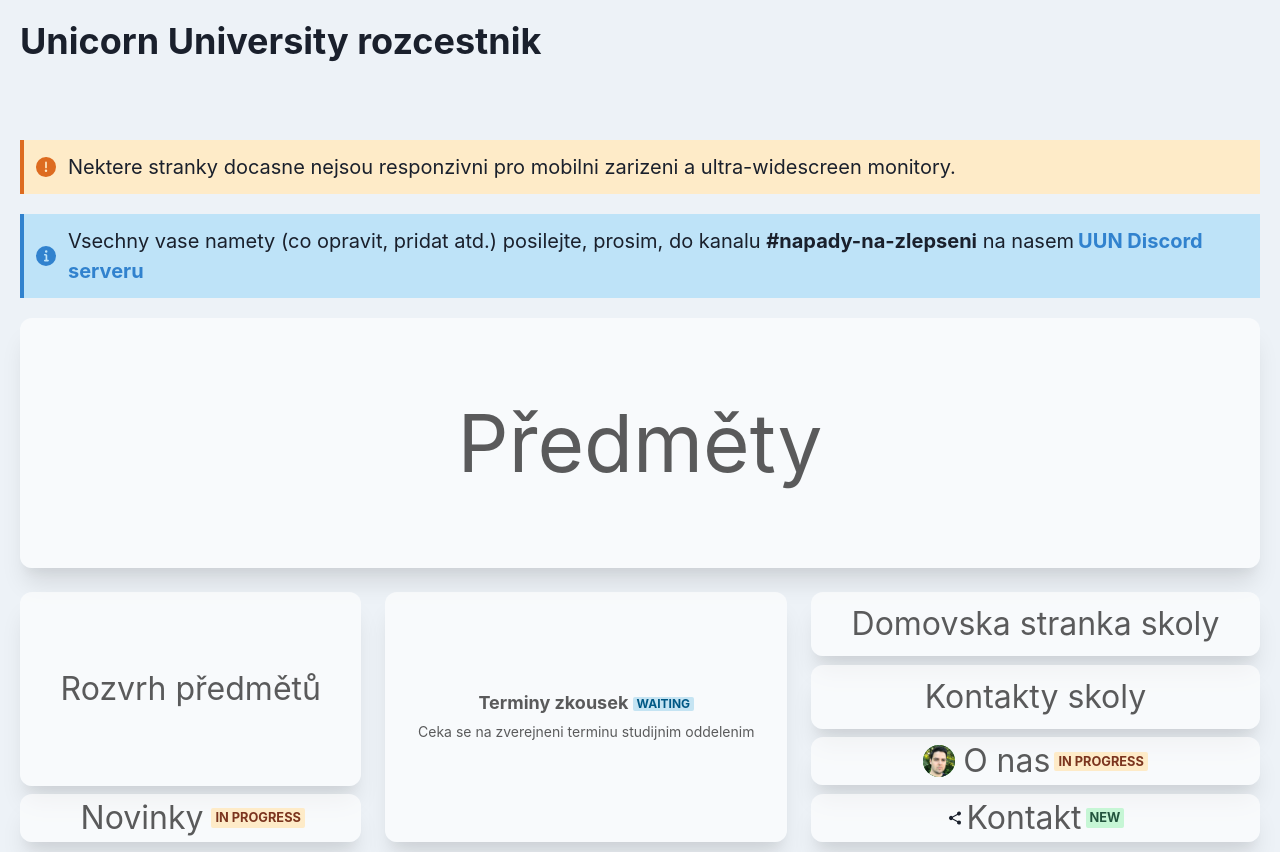
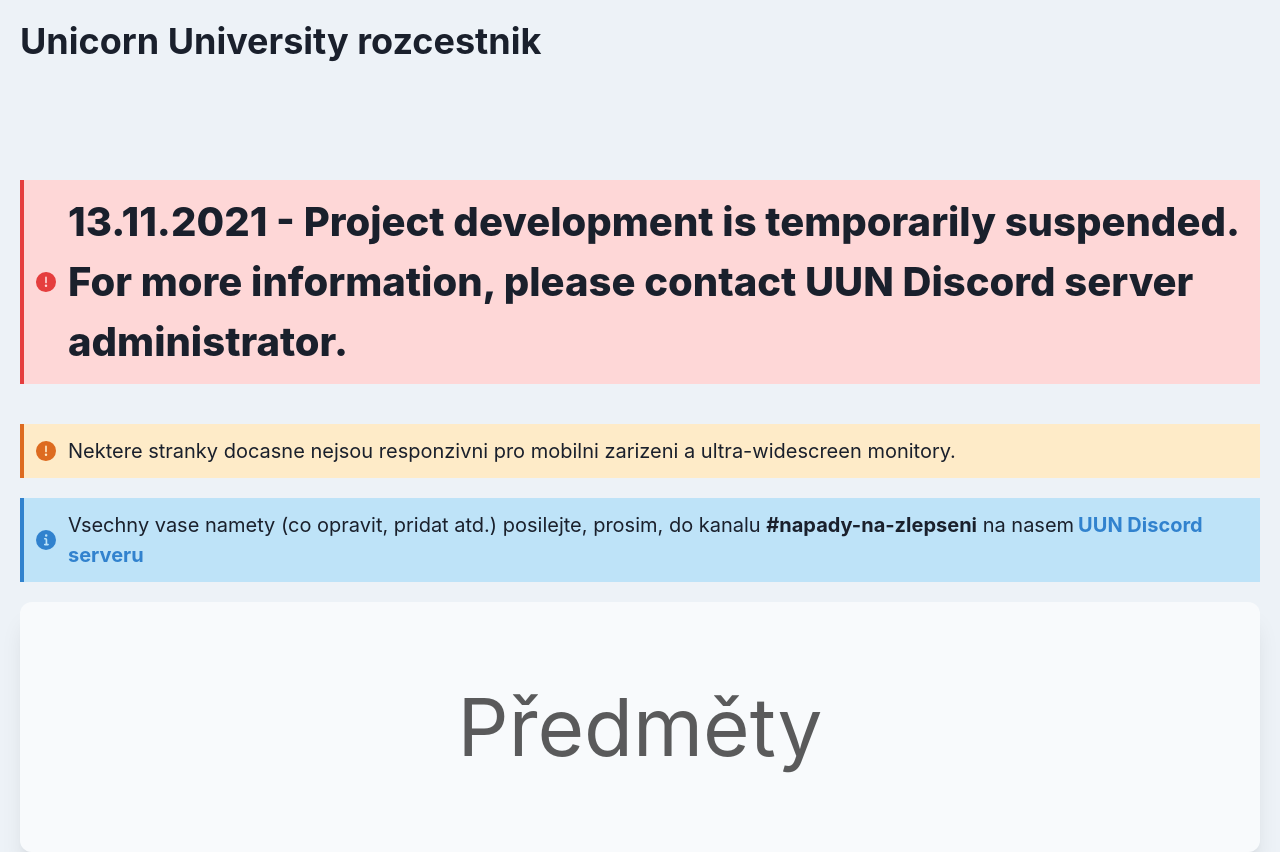
Before and after one commit to SkylineAventador/uun-signpost, a Next.js app: page / in a window 1280 px wide. Shown: the top 852 px of the page. Built offline with nearby package versions, Linux system fonts and the light colour scheme.

Commit message:
Main - dev temp suspended.

```diff
--- a/pages/index.js
+++ b/pages/index.js
@@ -27,6 +27,13 @@
           <meta name="description" content="Generated by create next app"/>
           <link rel="icon" href="/favicon.ico"/>
         </Head>
+        <Alert status={"error"} variant={"left-accent"} my={10}>
+          <AlertIcon/>
+          <Text fontSize={["1rem", "1.75rem", "2.5rem"]} fontWeight={"extrabold"}>
+            13.11.2021 - Project development is temporarily suspended. For more information, please contact UUN Discord server
+            administrator.
+          </Text>
+        </Alert>
         <Alert status={"warning"} variant={"left-accent"} mb={5}>
           <AlertIcon/>
           <Text fontSize={["1rem", "1.25rem", "1.5remvw"]}>
```
